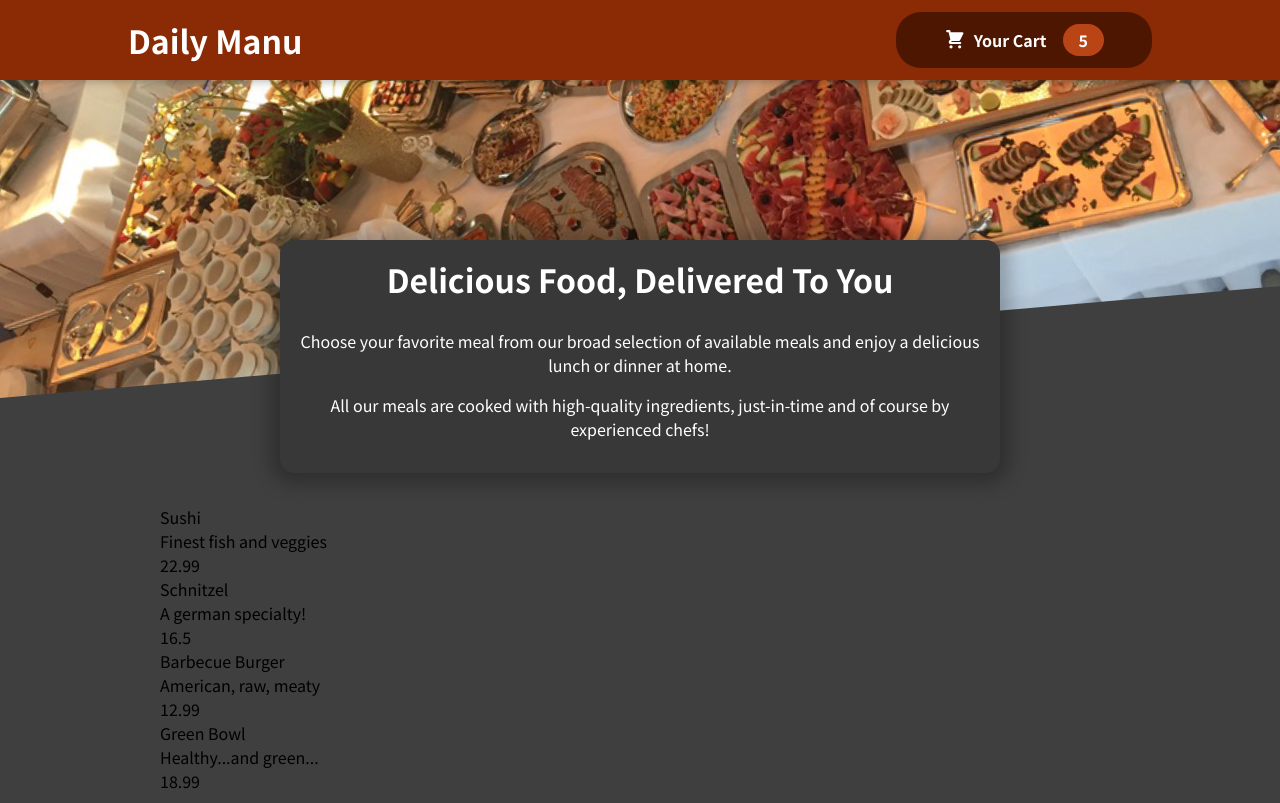
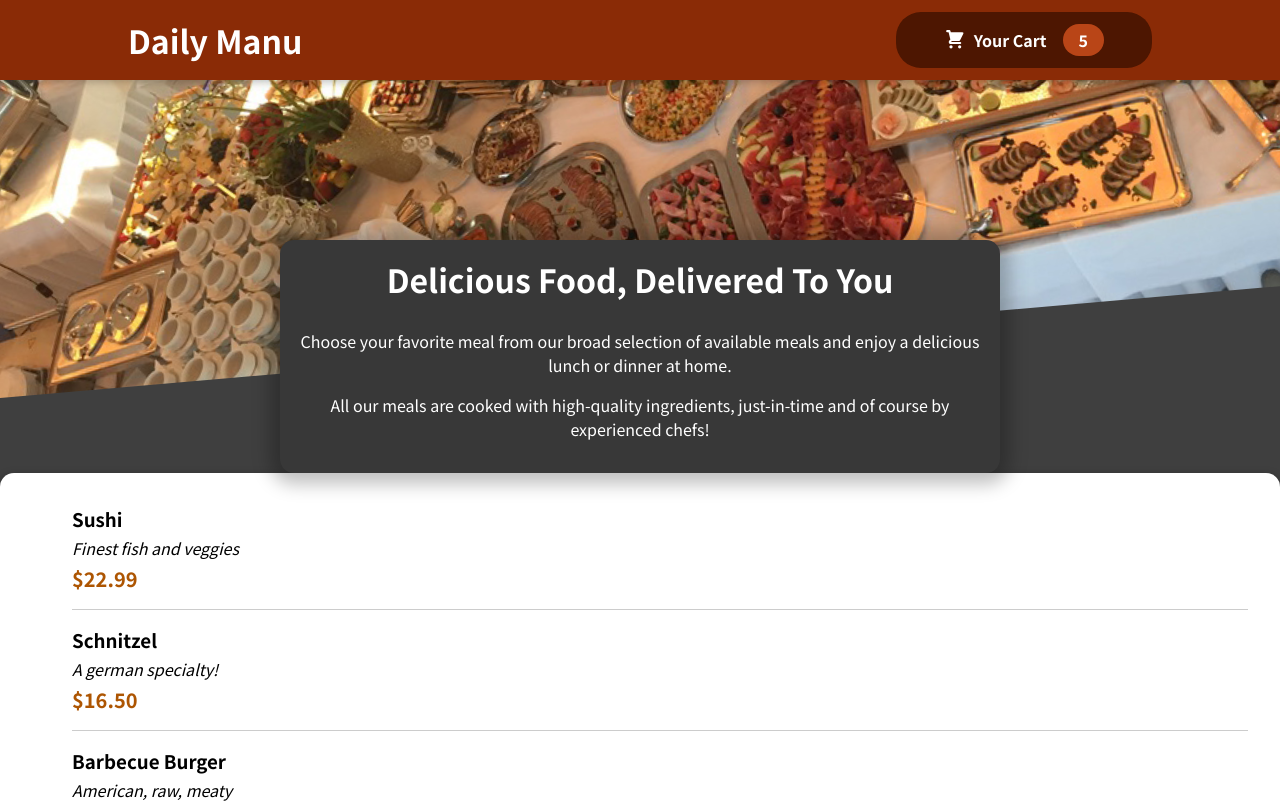
Before and after one commit to MarkoKustudija/Food_Service_App, a React (Create React App) app: page / in a window 1280 px wide. Shown: the top 803 px of the page. Built offline with nearby package versions, Linux system fonts and the light colour scheme.

Commit message:
adding MealItem.js and Card.js

```diff
--- a/src/components/Meals/AvailableMeals.js
+++ b/src/components/Meals/AvailableMeals.js
@@ -1,4 +1,5 @@
-import classes from "../Meals/AvailableMeals.module.css";
+import MealItem from "./MealItem/MealItem";
+import Card from "../UI/Card";
 
 const DUMMY_MEALS = [
   {
@@ -28,20 +29,27 @@
 ];
 
 const AvailableMeals = () => {
-  const mealsList = DUMMY_MEALS.map((meal) => {
+
+  const mealsList = DUMMY_MEALS.map((mealItem) => {
+
     return (
-      <div>
-        <li>{meal.name}</li>
-        <li>{meal.description}</li>
-        <li>{meal.price}</li>
-      </div>
+      <MealItem
+      key = {mealItem.id}
+      name = {mealItem.name}
+      description = {mealItem.description}
+      price = {mealItem.price}
+      />
     );
   });
 
+  // const mealsList = DUMMY_MEALS;
+
   return (
-    <section className={classes.meals}>
-      <ul>{mealsList}</ul>
-    </section>
+    <Card>
+      <ul>
+        {mealsList}
+      </ul>
+    </Card>
   );
 };
 
--- /dev/null
+++ b/src/components/Meals/MealItem/MealItem.js
@@ -0,0 +1,18 @@
+import classes from "./MealItem.module.css";
+
+const MealItem = (props) => {
+  const price = `$${props.price.toFixed(2)}`;
+
+  return (
+    <li className={classes.meal}>
+      <div>
+        <h3>{props.name}</h3>
+        <div className={classes.description}>{props.description}</div>
+        <div className={classes.price}>{price}</div>
+      </div>
+      <div></div>
+    </li>
+  );
+};
+
+export default MealItem;
--- /dev/null
+++ b/src/components/Meals/MealItem/MealItem.module.css
@@ -0,0 +1,22 @@
+.meal {
+    display: flex;
+    justify-content: space-between;
+    margin: 1rem;
+    padding-bottom: 1rem;
+    border-bottom: 1px solid #ccc;
+  }
+
+  .meal h3 {
+    margin: 0 0 0.25rem 0;
+  }
+
+  .description {
+    font-style: italic;
+  }
+
+  .price {
+    margin-top: 0.25rem;
+    font-weight: bold;
+    color: #ad5502;
+    font-size: 1.25rem;
+  }
--- /dev/null
+++ b/src/components/UI/Card.js
@@ -0,0 +1,7 @@
+import classes from "../UI/Card.module.css";
+
+const Card = (props) => {
+  return <div className={classes.card}> {props.children}</div>;
+};
+
+export default Card;
--- /dev/null
+++ b/src/components/UI/Card.module.css
@@ -0,0 +1,6 @@
+.card {
+    padding: 1rem;
+    box-shadow: 0 2px 8px rgba(0, 0, 0, 0.25);
+    border-radius: 14px;
+    background-color: white;
+  }
```
Also changed, not shown: 1 other file (tests, documents, lock files or other folders).
